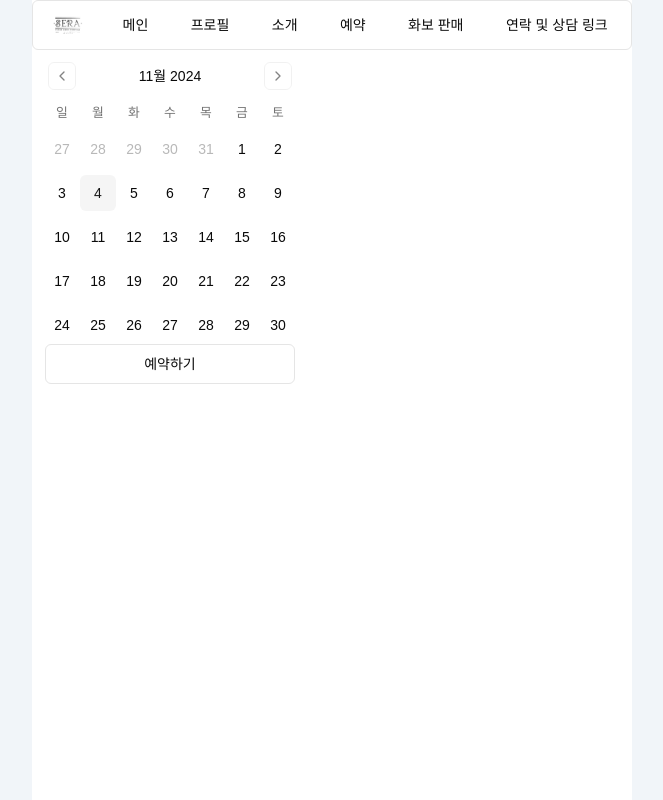
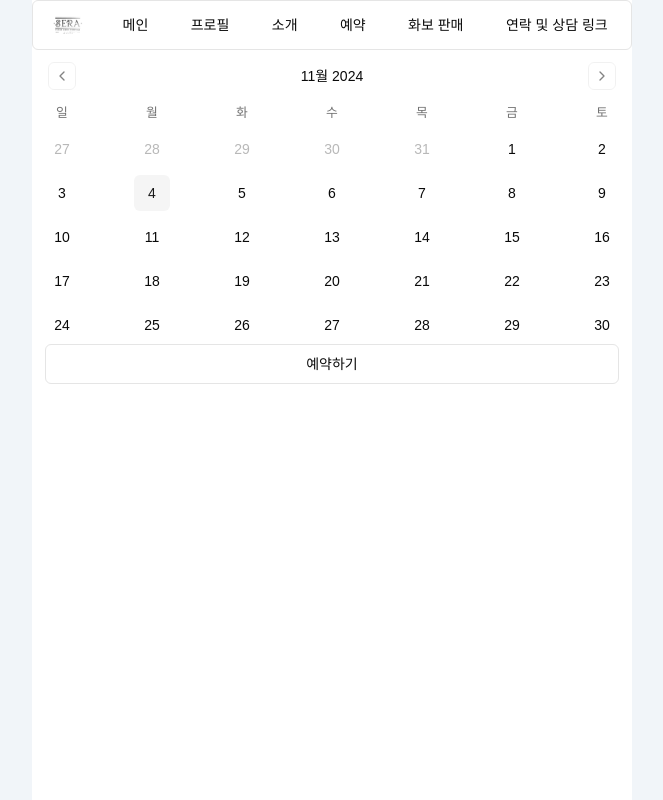
Before and after one commit to GanziMan/BodyBooker, a Next.js app: page /reservation in a window 1280 px wide. Shown: the whole page, without its empty margins (308-971 px from the left). Built offline with nearby package versions, Linux system fonts and the light colour scheme.

Commit message:
Fix: Shadcn Calendar w-full 커스텀 작업

```diff
--- a/src/app/(main)/reservation/ReservationForm.tsx
+++ b/src/app/(main)/reservation/ReservationForm.tsx
@@ -36,7 +36,6 @@
       selected={selected}
       footer={<DialogComponent />}
       onDayClick={(day) => {}}
-      className="w"
       onSelect={setDate}
     />
   );
--- a/src/components/ui/calendar.tsx
+++ b/src/components/ui/calendar.tsx
@@ -20,8 +20,9 @@
       showOutsideDays={showOutsideDays}
       className={cn("p-3", className)}
       classNames={{
-        months: "flex flex-col sm:flex-row space-y-4 sm:space-x-4 sm:space-y-0",
-        month: "space-y-4",
+        months:
+          "flex flex-col sm:flex-row space-y-4 w-full sm:space-x-4 sm:space-y-0",
+        month: "space-y-4 w-full",
         caption: "flex justify-center pt-1 relative items-center",
         caption_label: "text-sm font-medium",
         nav: "space-x-1 flex items-center",
@@ -32,10 +33,10 @@
         nav_button_previous: "absolute left-1",
         nav_button_next: "absolute right-1",
         table: "w-full border-collapse space-y-1",
-        head_row: "flex",
+        head_row: "flex justify-between",
         head_cell:
           "text-muted-foreground rounded-md w-9 font-normal text-[0.8rem]",
-        row: "flex w-full mt-2",
+        row: "flex w-full mt-2 w-full justify-between",
         cell: "h-9 w-9 text-center text-sm p-0 relative [&:has([aria-selected].day-range-end)]:rounded-r-md [&:has([aria-selected].day-outside)]:bg-accent/50 [&:has([aria-selected])]:bg-accent first:[&:has([aria-selected])]:rounded-l-md last:[&:has([aria-selected])]:rounded-r-md focus-within:relative focus-within:z-20",
         day: cn(
           buttonVariants({ variant: "ghost" }),
```
